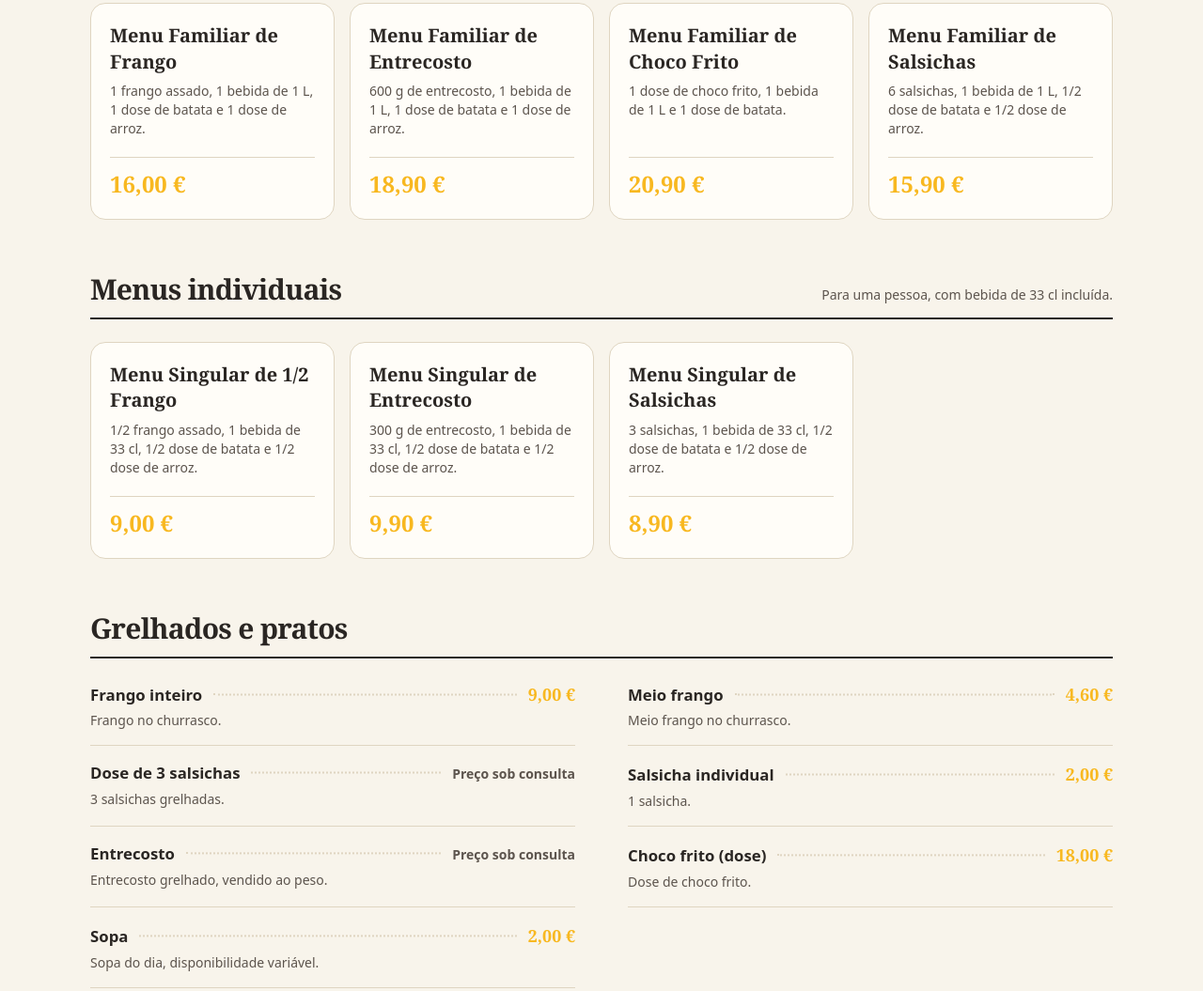
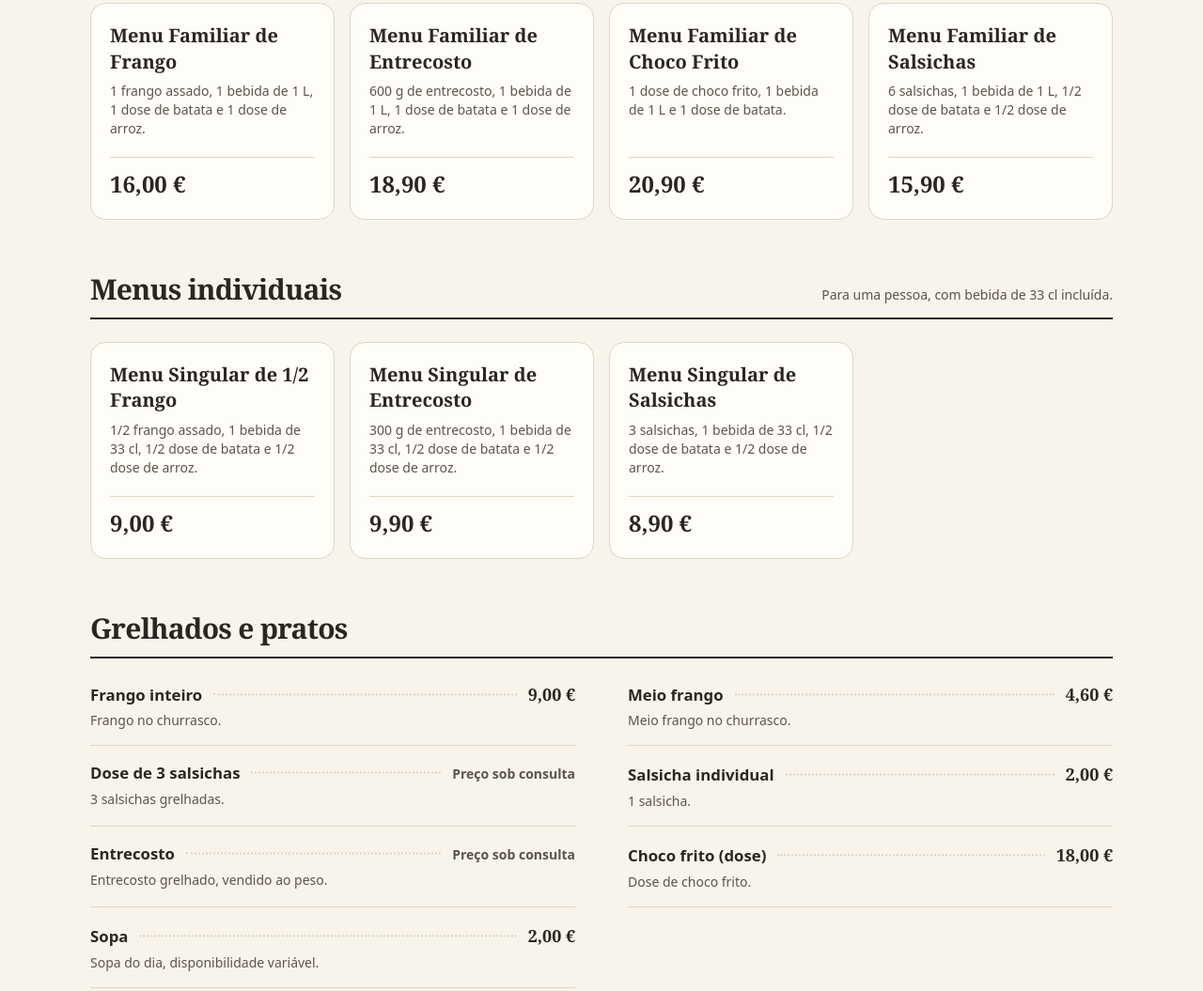
Before and after one commit to dinisMr/churrasqueira-mendonca, an Astro site: page / in a window 1280 px wide. Shown: the part 1210-2265 px from the top of the page at 94% size. Built offline with nearby package versions, Linux system fonts and the light colour scheme; Astro itself is replaced by a stand-in of ours.

Commit message:
Pôr os preços a escuro para se lerem em fundo claro
Co-Authored-By: Claude Fable 5.2 <noreply@anthropic.com>
Claude-Session: https://claude.ai/code/session_01LRANwh8Dv7DQqrepZ5LKin

```diff
--- a/src/styles/global.css
+++ b/src/styles/global.css
@@ -130,9 +130,9 @@
     transform: translateY(-0.35em);
   }
 
-  /* Preço: número no dourado do logótipo. */
+  /* Preço: escuro, para se ler bem em fundo claro; o dourado fica para os fundos escuros. */
   .preco {
-    color: var(--color-galo);
+    color: var(--color-tinta);
     font-family: var(--font-display);
     font-weight: 700;
     white-space: nowrap;
```
